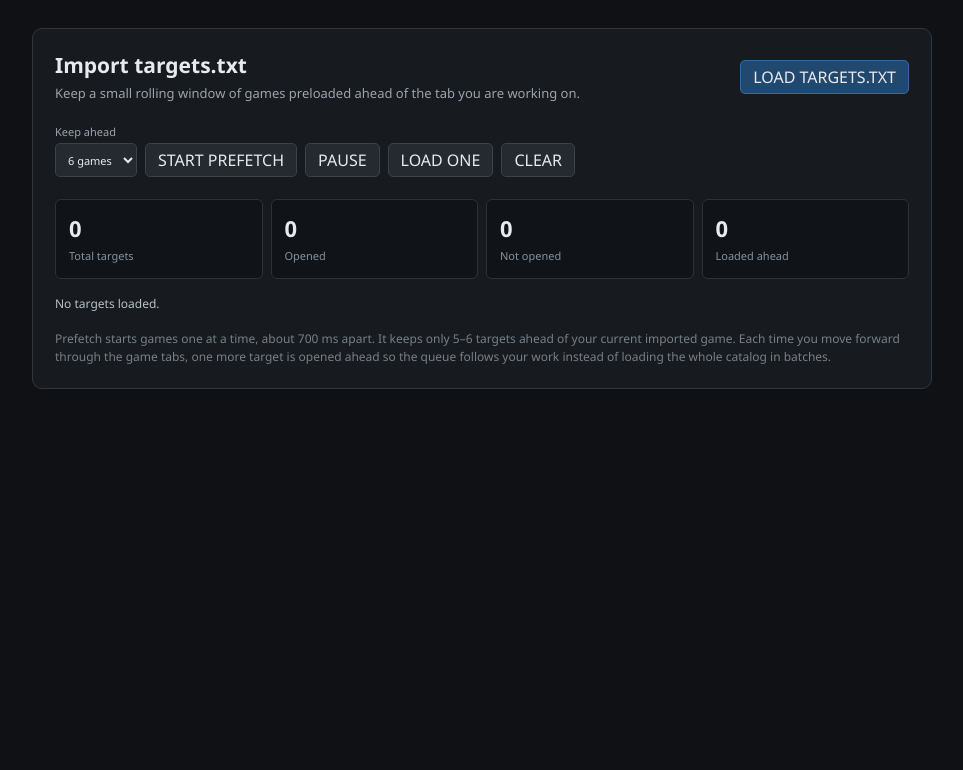
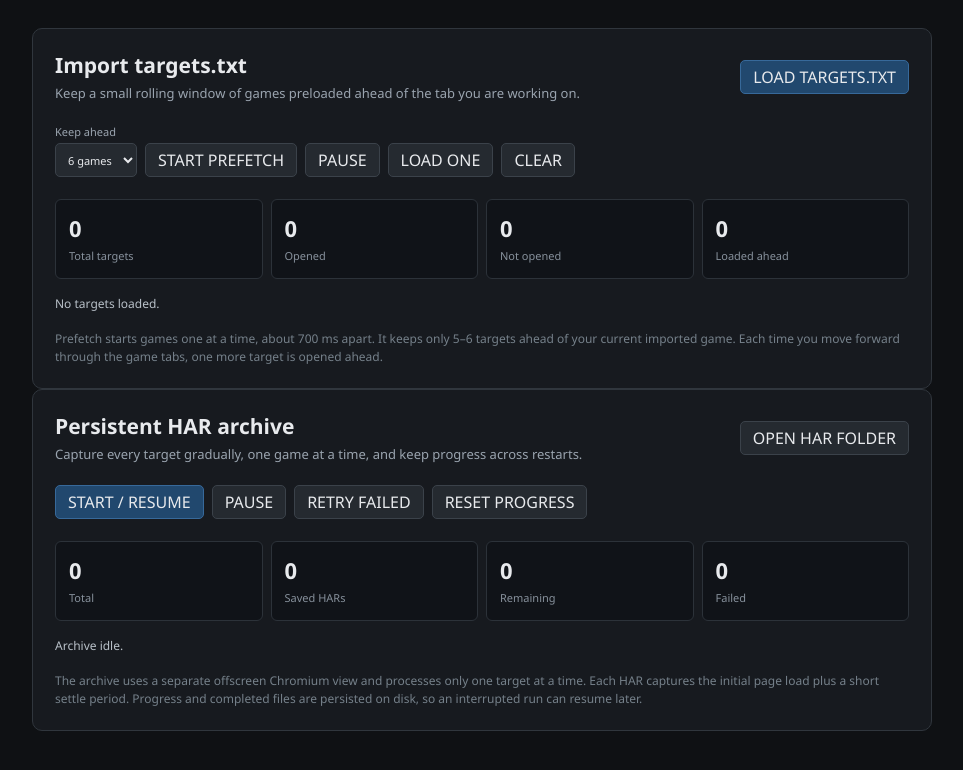
Before and after one commit to Shisetsu-Code/Har-Browser, an Electron app: page src/import/index.html in a window 1280 px wide. Shown: the whole page, without its empty margins (158-1121 px from the left). Drawn offline with Linux system fonts and the light colour scheme; no server answers.

Commit message:
ui: add persistent HAR archive panel

```diff
--- a/src/import/index.html
+++ b/src/import/index.html
@@ -47,7 +47,42 @@
       </div>
 
       <div class="notes">
-        Prefetch starts games one at a time, about 700 ms apart. It keeps only 5–6 targets ahead of your current imported game. Each time you move forward through the game tabs, one more target is opened ahead so the queue follows your work instead of loading the whole catalog in batches.
+        Prefetch starts games one at a time, about 700 ms apart. It keeps only 5–6 targets ahead of your current imported game. Each time you move forward through the game tabs, one more target is opened ahead.
+      </div>
+    </section>
+
+    <section class="card">
+      <div class="topline">
+        <div>
+          <h1>Persistent HAR archive</h1>
+          <p>Capture every target gradually, one game at a time, and keep progress across restarts.</p>
+        </div>
+        <button id="harFolder">OPEN HAR FOLDER</button>
+      </div>
+
+      <div class="controls">
+        <button id="harStart" class="primary">START / RESUME</button>
+        <button id="harPause">PAUSE</button>
+        <button id="harRetry">RETRY FAILED</button>
+        <button id="harReset">RESET PROGRESS</button>
+      </div>
+
+      <div class="metrics">
+        <div><strong id="harTotal">0</strong><span>Total</span></div>
+        <div><strong id="harCompleted">0</strong><span>Saved HARs</span></div>
+        <div><strong id="harRemaining">0</strong><span>Remaining</span></div>
+        <div><strong id="harFailed">0</strong><span>Failed</span></div>
+      </div>
+
+      <div class="status archive-status">
+        <span id="harState">Archive idle.</span>
+        <span id="harCurrent"></span>
+      </div>
+
+      <div id="harOutput" class="path"></div>
+
+      <div class="notes">
+        The archive uses a separate offscreen Chromium view and processes only one target at a time. Each HAR captures the initial page load plus a short settle period. Progress and completed files are persisted on disk, so an interrupted run can resume later.
       </div>
     </section>
   </main>
```
